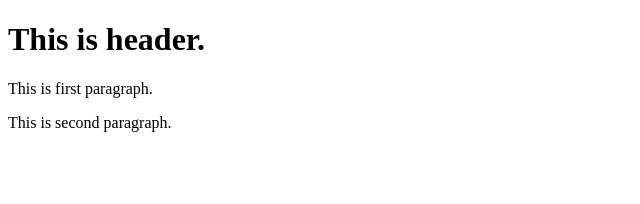
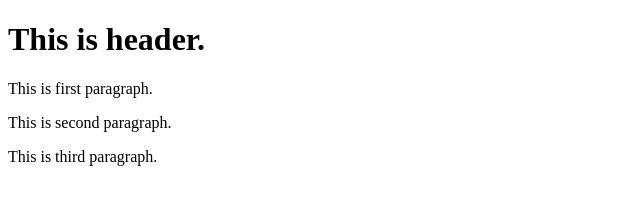
Before and after one commit to meanjali/MyIonicProjects, a plain HTML site: page Templates/test.html in a window 1280 px wide. Shown: the whole page, without its empty margins (0-640 px from the left). Drawn offline with Linux system fonts and the light colour scheme.

Commit message:
My 2nd Commit

```diff
--- a/Templates/test.html
+++ b/Templates/test.html
@@ -12,5 +12,8 @@
         <p>
             This is second paragraph.
         </p>
+        <p>
+            This is third paragraph.
+        </p>
     </body>
 </html>
```
